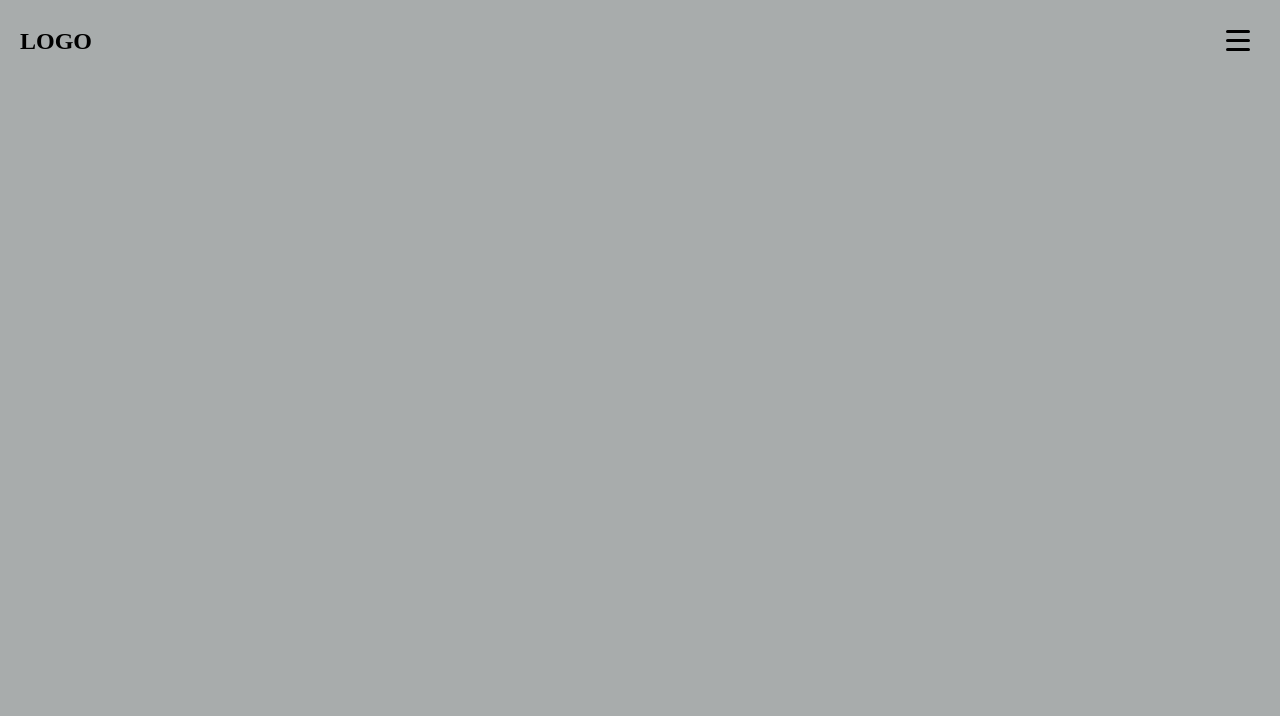
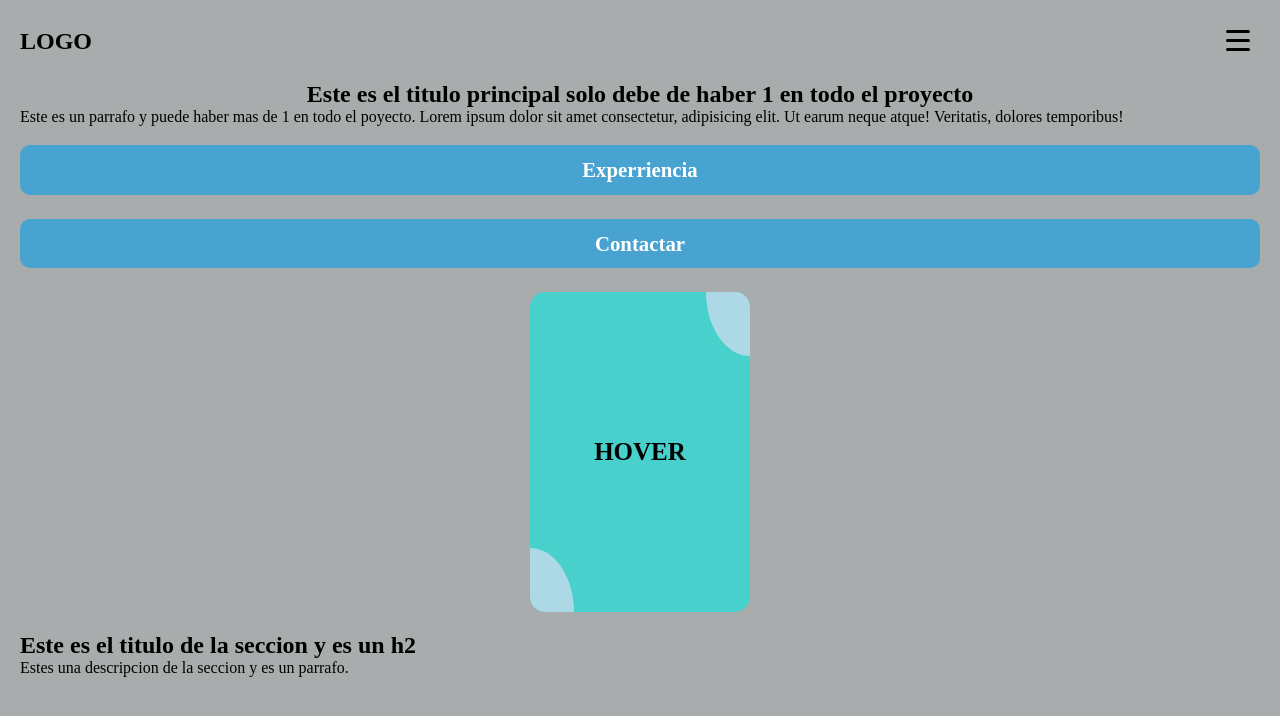
Before and after one commit to ArgeoVCDark/mi-servidor, a website: page prueba2.html in a window 1280 px wide. Drawn offline with Linux system fonts and the light colour scheme.

Commit message:
se agrego las cceion principal cn destello

```diff
--- a/estilo2.css
+++ b/estilo2.css
@@ -27,6 +27,10 @@ li {
     list-style: none;
 }
 
+/* =========================================
+   2. ESTILOS MÓVIL (Por defecto: 320px - 480px)
+  ========================================== */
+
 .header {
     padding: var(--padding);
     position: relative;
@@ -42,7 +46,8 @@ li {
     font-size: 1.5rem;
     font-weight: 900;
 }
-.btn_toggle{
+
+.btn_toggle {
     padding: 10px;
     border: none;
     display: flex;
@@ -52,44 +57,54 @@ li {
     outline: none;
     background: transparent;
 }
-.linea{
+
+.linea {
     background-color: black;
     display: block;
-    width:24px;
+    width: 24px;
     height: 3px;
     border-radius: 3px;
 }
-.btn_toggle.active .linea:first-child{
+
+.btn_toggle.active .linea:first-child {
     transform: translateY(9px) rotate(45deg);
 }
-.btn_toggle.active .linea:nth-child(2){
-opacity: 0;
+
+.btn_toggle.active .linea:nth-child(2) {
+    opacity: 0;
 }
-.btn_toggle.active .linea:last-child{
-        transform: translateY(-9px) rotate(-45deg);
+
+.btn_toggle.active .linea:last-child {
+    transform: translateY(-9px) rotate(-45deg);
 }
-.navbar{
+
+.navbar {
     opacity: 0;
     pointer-events: none;
     position: absolute;
     top: 100%;
     left: 0;
     right: 0;
+    background-color: var(--color--primary);
 }
-.navbar.active{
+
+.navbar.active {
     opacity: 1;
     pointer-events: auto;
 }
-.navbar_list{
+
+.navbar_list {
     display: flex;
     flex-direction: column;
     justify-content: center;
     align-items: center;
 }
-.navbar_item{
+
+.navbar_item {
     width: 90%;
 }
-.navbar_link{
+
+.navbar_link {
     display: block;
     text-align: center;
     padding: .5rem;
@@ -98,7 +113,8 @@ opacity: 0;
     font-size: 1.3rem;
     font-weight: 700;
 }
-.navbar_link:hover{
+
+.navbar_link:hover {
     background-color: #a3d0d0;
     color: black;
     box-shadow: 0 1px 0 white;
@@ -109,10 +125,82 @@ opacity: 0;
 *****************************************************/
 
 .section {
-    opacity: 0;
-    pointer-events: none;
     padding: 0 var(--padding);
+}
 
+.inicio {
+    max-height: 80%;
+}
+
+.section .title {
+    text-align: center;
+}
+
+.section .description {
+    text-align: justify;
+
+}
+
+.btn_container {
+    margin: 1.2rem auto;
+    display: flex;
+    flex-direction: column;
+    justify-content: center;
+    text-align: center;
+    gap: 1.5rem;
+}
+
+.btn {
+    border-radius: 10px;
+    padding: .8rem;
+    background-color: var(--color--secundary);
+    color: white;
+    font-size: 1.3rem;
+    font-weight: 700;
+    /* Suaviza todas las interacciones */
+    transition: transform 0.3s ease, box-shadow 0.3s ease, color 0.3s ease;
+}
+
+.btn:hover {
+    color: black;
+    box-shadow: 0 5px 0 var(--color--primary);
+        transform: scale(1.03);
+
+}
+.btn_principal {
+    position: relative;
+    overflow: hidden;
+}
+
+.btn_principal::before {
+
+    content: "";
+    position: absolute;
+    top: 0;
+    left: -50%;
+    width: 20%;
+    height: 100%;
+    background: linear-gradient(to right,
+            rgba(255, 255, 255, 0) 0%,
+            rgba(255, 255, 255, 0.5) 50%,
+            rgba(255, 255, 255, 0) 100%);
+    transform: skewX(-25deg);
+
+    animation: brillo 3s infinite;
+}
+
+@keyframes brillo {
+    0% {
+        left: -30%;
+    }
+
+    30% {
+        left: 100%;
+    }
+
+    100% {
+        left: 130%;
+    }
 }
 
 .card {
@@ -127,6 +215,7 @@ opacity: 0;
     font-weight: bold;
     border-radius: 15px;
     cursor: pointer;
+    margin: auto;
 }
 
 .card::before,
@@ -167,3 +256,18 @@ opacity: 0;
 .card:hover:after {
     content: "HELLO";
 }
+
+/* --- PEQUEÑO (Móviles horizontales: 481px a 767px) --- */
+@media (min-width: 481px) {}
+
+/* --- MEDIANO (Tablets: 768px a 991px) --- */
+@media (min-width: 768px) {}
+
+/* --- GRANDE (Laptops: 992px a 1199px) --- */
+@media (min-width: 992px) {}
+
+/* --- EXTRA GRANDE (Desktop estándar: 1200px a 1399px) --- */
+@media (min-width: 1200px) {}
+
+/* --- ULTRA WIDE (Monitores grandes: ≥ 1400px) --- */
+@media(min-width:1400px) {}
--- a/prueba2.html
+++ b/prueba2.html
@@ -28,15 +28,13 @@
     <main class="main">
         <section class="section inicio">
             <h1 class="title">Este es el titulo principal solo debe de haber 1 en todo el proyecto</h1>
-            <p class="description">este es un parrafo y puede haber mas de 1 en todo el poyecto. Lorem, ipsum dolor sit
-                amet consectetur adipisicing elit. Quidem repellendus accusamus error ipsam? Accusamus ex tempora
-                accusantium veritatis, earum at dolore magnam explicabo, architecto animi eveniet repudiandae ullam qui.
-                Iure!</p>
+            <p class="description">Este es un parrafo y puede haber mas de 1 en todo el poyecto. Lorem ipsum dolor sit amet consectetur, adipisicing elit. Ut earum neque atque! Veritatis, dolores temporibus!</p>
             <div class="btn_container">
                 <a href="#" class="btn">Experriencia</a>
                 <a href="#contacto" class="btn btn_principal">Contactar</a>
+                <article class="card">HOVER</article>
             </div>
-            <article class="card">HOVER</article>
+
 
         </section>
         <section class="section servicio">
--- a/public/css/styles.css
+++ b/public/css/styles.css
@@ -242,7 +242,7 @@ header {
 }
 
 /* Efecto de destello brillante automático para captar la mirada */
-.btn-principal::after {
+.btn-principal::before {
     content: "";
     position: absolute;
     top: 0;
--- a/scriptprueb2.js
+++ b/scriptprueb2.js
@@ -3,9 +3,37 @@ const menuNav=document.querySelector(".navbar");
 const menuLiks=document.querySelectorAll(".navbar_link");
 const header=document.querySelector(".header");
 
-btnToggle.addEventListener("click", ()=>{
+
+
+btnToggle.addEventListener("mouseenter",()=>{
+    menuNav.classList.add("active");
+    btnToggle.classList.add("active");
+});
+header.addEventListener("mouseleave", ()=>{
+    menuNav.classList.remove("active");
+    btnToggle.classList.remove("active");
+});
+
+
+/**
+ *
+
+    btnToggle.addEventListener("click", ()=>{
     menuNav.classList.toggle("active");
     btnToggle.classList.toggle("active");
+});
+*/
+// SOLUCCIÓN AL CLIC CONFUSO: Usamos mousedown + una validación tipo bandera
+btnToggle.addEventListener("mousedown", (evento) => {
+    // Si el usuario da clic pero el menú ya se abrió con el mouse,
+    // detenemos la acción para que no se cierre en su cara.
+    if (menuNav.classList.contains("active")) {
+        evento.preventDefault(); // Evita el comportamiento confuso
+    } else {
+        // Si por alguna razón estaba cerrado (ej. en pantallas táctiles), lo abre
+        menuNav.classList.add("active");
+        btnToggle.classList.add("active");
+    }
 });
 
 
@@ -15,11 +43,3 @@ menuLiks.forEach(link =>{
         btnToggle.classList.toggle("active");
     });
 });
-btnToggle.addEventListener("mouseenter",()=>{
-    menuNav.classList.add("active");
-    btnToggle.classList.add("active");
-});
-header.addEventListener("mouseleave", ()=>{
-    menuNav.classList.remove("active");
-    btnToggle.classList.remove("active");
-});
```
